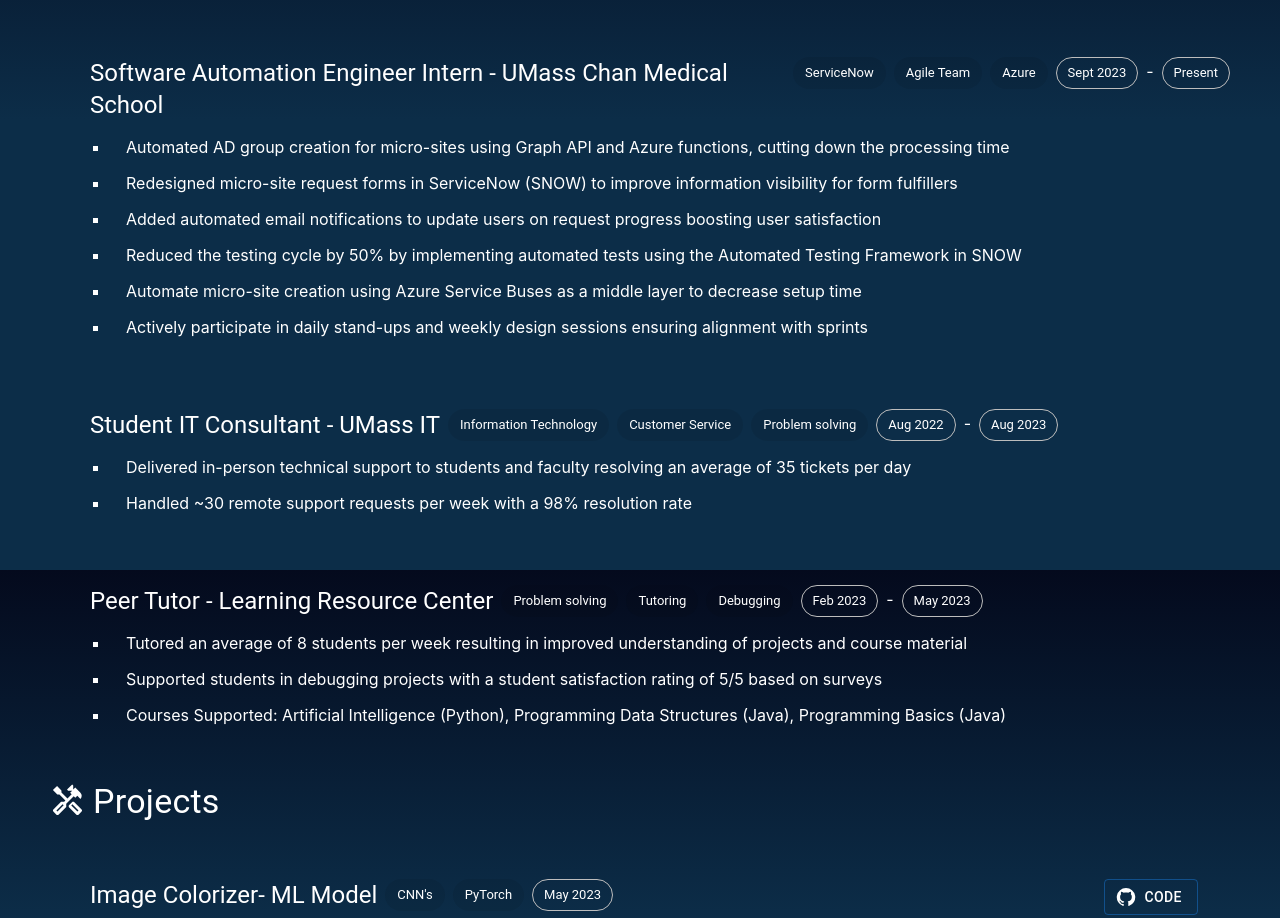
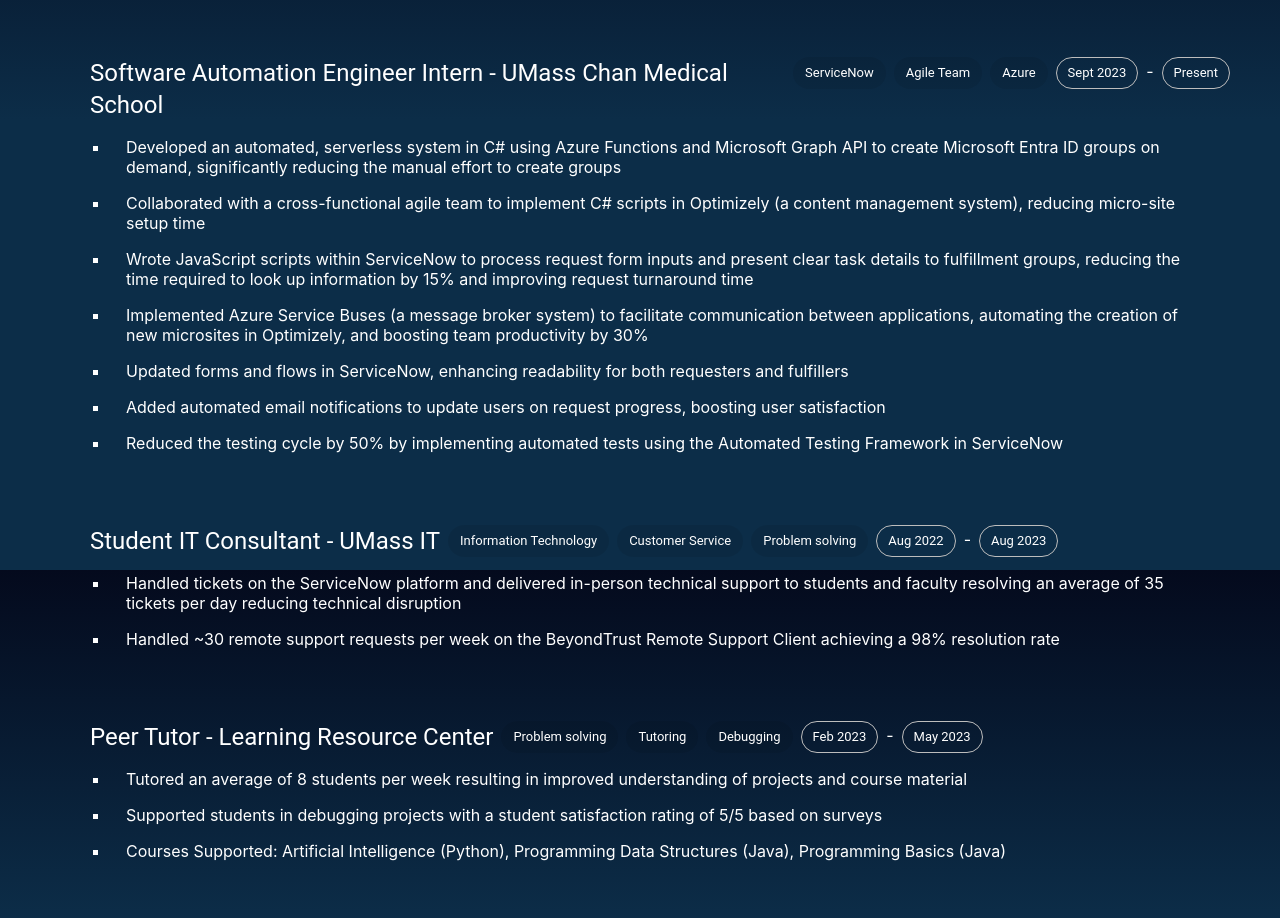
Before and after one commit to RaajveerX/Portfolio, a React (Create React App) app: page / in a window 1280 px wide. Shown: the part 1030-1948 px from the top of the page. Built offline with nearby package versions, Linux system fonts and the light colour scheme.

Commit message:
Update Work.js

```diff
--- a/src/Pages/Work.js
+++ b/src/Pages/Work.js
@@ -24,12 +24,13 @@
     "from":"Sept 2023",
     "to":"Present",
     "techs":["ServiceNow", "Agile Team", "Azure",],
-    "bullets":["Automated AD group creation for micro-sites using Graph API and Azure functions, cutting down the processing time",
-               "Redesigned micro-site request forms in ServiceNow (SNOW) to improve information visibility for form fulfillers",
-               "Added automated email notifications to update users on request progress boosting user satisfaction",
-               "Reduced the testing cycle by 50% by implementing automated tests using the Automated Testing Framework in SNOW",
-               "Automate micro-site creation using Azure Service Buses as a middle layer to decrease setup time",
-               "Actively participate in daily stand-ups and weekly design sessions ensuring alignment with sprints"
+    "bullets":["Developed an automated, serverless system in C# using Azure Functions and Microsoft Graph API to create Microsoft Entra ID groups on demand, significantly reducing the manual effort to create groups",
+                "Collaborated with a cross-functional agile team to implement C# scripts in Optimizely (a content management system), reducing micro-site setup time",
+                "Wrote JavaScript scripts within ServiceNow to process request form inputs and present clear task details to fulfillment groups, reducing the time required to look up information by 15% and improving request turnaround time",
+                "Implemented Azure Service Buses (a message broker system) to facilitate communication between applications, automating the creation of new microsites in Optimizely, and boosting team productivity by 30%",
+                "Updated forms and flows in ServiceNow, enhancing readability for both requesters and fulfillers",
+                "Added automated email notifications to update users on request progress, boosting user satisfaction",
+                "Reduced the testing cycle by 50% by implementing automated tests using the Automated Testing Framework in ServiceNow"
     ]
 
 
@@ -40,9 +41,8 @@
     "from" : "Aug 2022",
     "to" : "Aug 2023",
     "techs":["Information Technology","Customer Service", "Problem solving"],
-    "bullets":[ "Delivered in-person technical support to students and faculty resolving an average of 35 tickets per day",
-    "Handled ~30 remote support requests per week with a 98% resolution rate"
-    ]
+    "bullets":["Handled tickets on the ServiceNow platform and delivered in-person technical support to students and faculty resolving an average of 35 tickets per day reducing technical disruption",
+               "Handled ~30 remote support requests per week on the BeyondTrust Remote Support Client achieving a 98% resolution rate"]
 }
 
 const tutor = {
```
